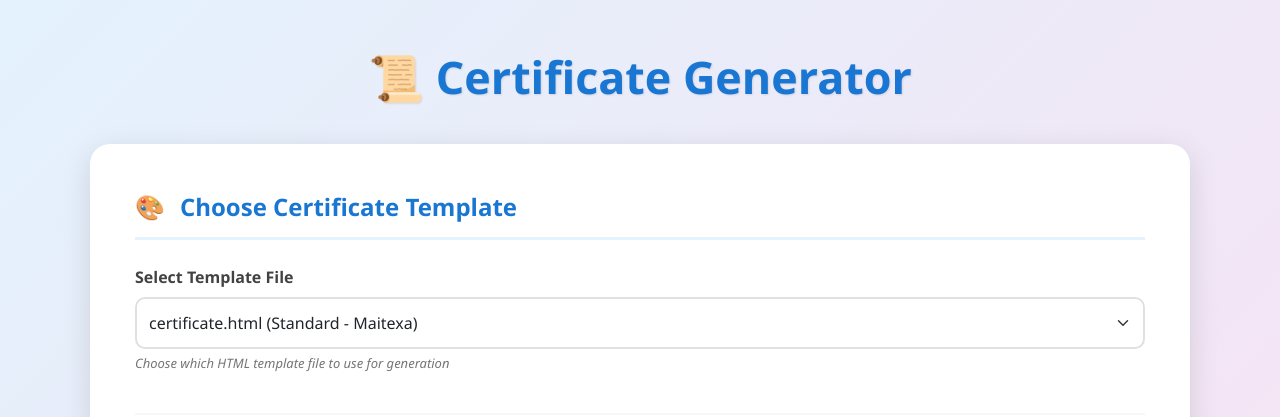
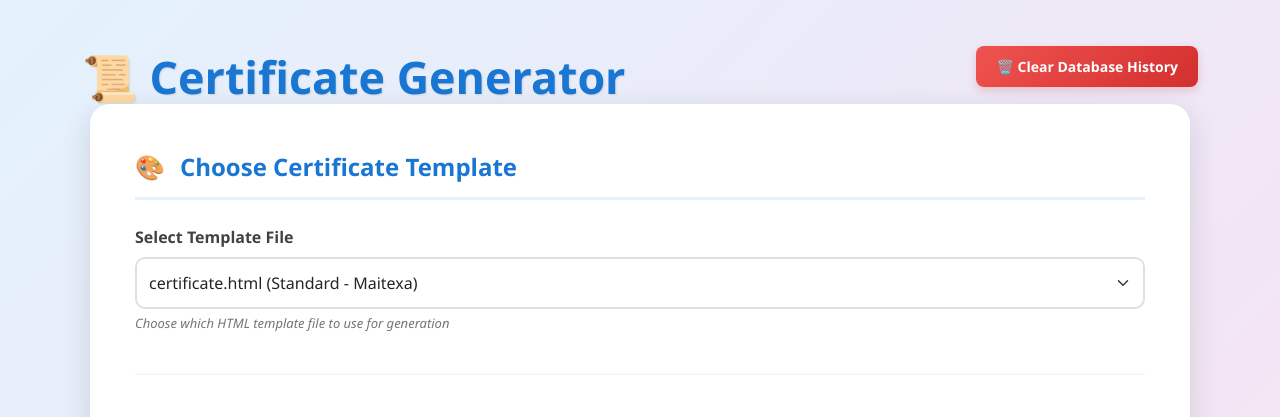
Before and after one commit to harishma-adarsh/Flask_Certificate_new, a Flask app: page / in a window 1280 px wide. Shown: the top 417 px of the page. Run offline with Flask 3, Linux system fonts and the light colour scheme.

Commit message:
Added Clear Database History feature

```diff
--- a/app.py
+++ b/app.py
@@ -426,6 +426,33 @@ def upload():
     return render_template("upload.html")
 
 
+@app.route("/clear_db", methods=["POST"])
+def clear_db():
+    try:
+        conn = sqlite3.connect(DB_PATH)
+        c = conn.cursor()
+        c.execute("DELETE FROM certificates")
+        # Reset autoincrement
+        c.execute("DELETE FROM sqlite_sequence WHERE name='certificates'")
+        conn.commit()
+        conn.close()
+
+        # Also clean up local PDFs
+        if os.path.exists(PDF_DIR):
+            for f in os.listdir(PDF_DIR):
+                file_path = os.path.join(PDF_DIR, f)
+                try:
+                    if os.path.isfile(file_path):
+                        os.unlink(file_path)
+                except Exception as e:
+                    logger.error(f"Error deleting file {file_path}: {e}")
+
+        return jsonify({"success": True, "message": "Database cleared successfully!"})
+    except Exception as e:
+        logger.error(f"Clear DB error: {e}", exc_info=True)
+        return jsonify({"success": False, "error": str(e)}), 500
+
+
 # ---------------- MAIN ----------------
 if __name__ == "__main__":
     port = int(os.environ.get("PORT", 10000))
--- a/templates/upload.html
+++ b/templates/upload.html
@@ -104,6 +104,25 @@
             transform: translateY(-1px);
         }
 
+        .clear-btn {
+            padding: 10px 20px;
+            font-size: 14px;
+            font-weight: 600;
+            background: linear-gradient(135deg, #ef5350 0%, #d32f2f 100%);
+            color: white;
+            border: none;
+            border-radius: 8px;
+            transition: all 0.3s ease;
+            cursor: pointer;
+            box-shadow: 0 4px 10px rgba(211, 47, 47, 0.2);
+        }
+
+        .clear-btn:hover {
+            background: linear-gradient(135deg, #d32f2f 0%, #b71c1c 100%);
+            transform: translateY(-1px);
+            box-shadow: 0 6px 15px rgba(211, 47, 47, 0.3);
+        }
+
         .info-box {
             font-size: 14px;
             background: linear-gradient(135deg, #e1f5fe 0%, #f3e5f5 100%);
@@ -192,7 +211,10 @@
 
 <body>
 
-    <h2 class="page-title">📜 Certificate Generator</h2>
+    <div class="container d-flex justify-content-between align-items-center">
+        <h2 class="page-title mb-0">📜 Certificate Generator</h2>
+        <button type="button" class="clear-btn" id="clearDbBtn">🗑️ Clear Database History</button>
+    </div>
 
     <div class="card">
         <form method="post" enctype="multipart/form-data" id="mainForm">
@@ -313,7 +335,7 @@ Place: {{ place }}</textarea>
 
     <script>
         // Show preview button when file is selected
-        document.getElementById('excelFile').addEventListener('change', function () {
+        document.getElemelFile').addEventListener('change', function () {
             const previewBtn = document.getElementById('previewBtn');
             if (this.files.length > 0) {
                 previewBtn.style.display = 'block';
@@ -426,18 +448,47 @@ Place: {{ place }}</textarea>
         function copyToClipboard(text) {
             navigator.clipboard.writeText(text).then(function () {
                 // Show temporary success message
-                const tempMsg = document.createElement('div');
-                tempMsg.textContent = '✓ Copied: ' + text;
-                tempMsg.style.cssText = 'position: fixed; top: 20px; right: 20px; background: linear-gradient(135deg, #66bb6a 0%, #43a047 100%); color: white; padding: 15px 25px; border-radius: 12px; box-shadow: 0 4px 15px rgba(0,0,0,0.2); z-index: 9999; font-weight: 600;';
-                document.body.appendChild(tempMsg);
-
-                setTimeout(function () {
-                    tempMsg.remove();
-                }, 2000);
+                showToast('✓ Copied: ' + text, 'success');
             }, function (err) {
                 alert('Failed to copy: ' + err);
             });
         }
+
+        function showToast(message, type = 'success') {
+            const tempMsg = document.createElement('div');
+            tempMsg.textContent = message;
+            const bg = type === 'success'
+                ? 'linear-gradient(135deg, #66bb6a 0%, #43a047 100%)'
+                : 'linear-gradient(135deg, #ef5350 0%, #d32f2f 100%)';
+
+            tempMsg.style.cssText = `position: fixed; top: 20px; right: 20px; background: ${bg}; color: white; padding: 15px 25px; border-radius: 12px; box-shadow: 0 4px 15px rgba(0,0,0,0.2); z-index: 9999; font-weight: 600;`;
+            document.body.appendChild(tempMsg);
+
+            setTimeout(function () {
+                tempMsg.remove();
+            }, 3000);
+        }
+
+        // Clear Database Logic
+        document.getElementById('clearDbBtn').addEventListener('click', async function() {
+            if (!confirm('⚠️ Are you sure you want to clear the entire database history? This will reset the certificate numbering back to 001 and delete all history. This cannot be undone!')) {
+                return;
+            }
+
+            try {
+                const response = await fetch('/clear_db', { method: 'POST' });
+                const data = await response.json();
+
+                if (data.success) {
+                    showToast('✅ ' + data.message, 'success');
+                    setTimeout(() => location.reload(), 1500);
+                } else {
+                    showToast('❌ Error: ' + data.error, 'error');
+                }
+            } catch (error) {
+                showToast('❌ Failed to clear database', 'error');
+            }
+        });
     </script>
 
 </body>
```
